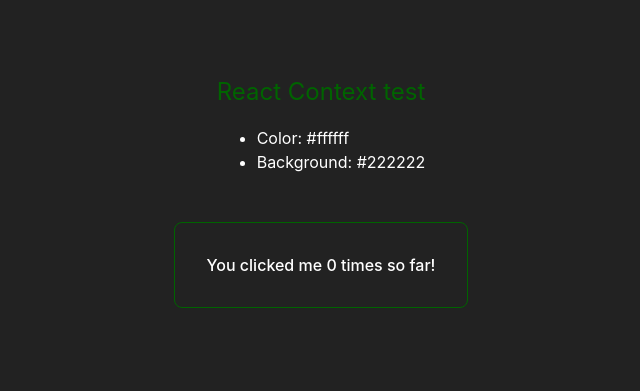
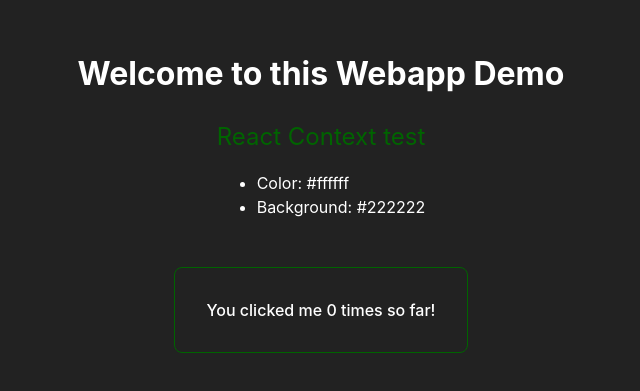
Before and after one commit to amwebexpert/demo-react-context-with-jest, a React (Vite) app: page / in a window 1280 px wide. Shown: the part 209-600 px from the top of the page, without its empty margins (319-959 px from the left). Built offline with nearby package versions, Linux system fonts and the light colour scheme.

Commit message:
test: 1st unit test implementation

```diff
--- a/src/App.tsx
+++ b/src/App.tsx
@@ -6,10 +6,12 @@
 
 const App: FC = () => {
   const { theme } = useContext(ThemeContext);
-  const { background } = theme;
+  const { background, color } = theme;
 
   return (
     <div className="app-layout" style={{ background }}>
+      <h1 style={{ background, color }}>Welcome to this Webapp Demo</h1>
+
       <Home />
     </div>
   );
```
Also changed, not shown: 2 other files (tests, documents, lock files or other folders).
